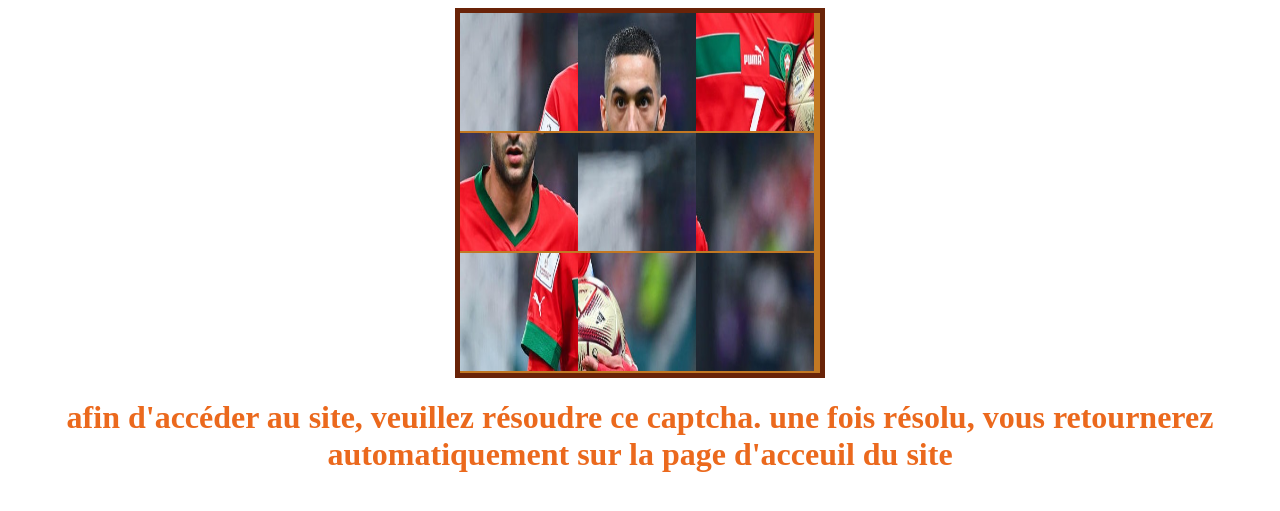
After one commit to DidoucheinSTI2D/River-Ride, a PHP site: page /component/Captcha.php in a window 1280 px wide. The commit adds this page. Shown: the top 511 px of the page. Run offline with PHP 8.4, Linux system fonts and the light colour scheme.

Commit message:
Modification + Captcha

```diff
--- /dev/null
+++ b/component/Captcha.php
@@ -0,0 +1,16 @@
+<!DOCTYPE html>
+<html lang="fr|FR">
+    <head>
+        <meta charset="UTF-8">
+        <meta name="viewport" content="width=device-width, initial-scale=1.0">
+        <title>LeSuperCoin | Captcha </title>
+        <link rel="stylesheet" href="captcha.css">
+        <script src="./puzzle.js"></script>
+    </head>
+
+    <body>
+        <div id="board">
+        </div>
+        <h1> afin d'accéder au site, veuillez résoudre ce captcha. une fois résolu, vous retournerez automatiquement sur la page d'acceuil du site </h1>
+    </body>
+</html>
--- /dev/null
+++ b/component/captcha.css
@@ -0,0 +1,19 @@
+body {
+    text-align: center;
+    color: #eb691d;
+}
+
+#board {
+    margin: 0 auto;
+    display: flex;
+    flex-wrap: wrap;
+    width: 360px;
+    height: 360px;
+    background-color: rgb(194, 120, 35);
+    border: 5px solid #692308;
+}
+
+#board img {
+    width: 118px;
+    height: 118px;
+}
--- a/component/header.php
+++ b/component/header.php
@@ -34,7 +34,7 @@ $conn = new mysqli($servername, $username, $password, $dbname);
 
                 <ul class="nav col-md-6 justify-content-end list-unstyled d-flex align-items-center">
                     <li class="nav-item">
-                        <a href="#" class="nav-link text-dark"> LeSuPerisien </a>
+                        <a href="./LeSuPerisien.php" class="nav-link text-dark"> LeSuPerisien </a>
                     </li>
                     <li class="nav-item">
                         <a href="#" class="nav-link text-dark"> Blog </a>
--- a/component/register_rules.php
+++ b/component/register_rules.php
@@ -50,7 +50,7 @@
 
         $_SESSION['id_utilisateur'] = $id_utilisateur;
 
-        header('Location: ./index.php');
+        header('Location: ./Captcha.php');
             exit;
 
     }
```
Also changed, not shown: Captcha.php (deleted, +0 -12 lines), LeSuPerisien.php (added, +52 -0 lines), component/puzzle.js (added, +42 -0 lines), register.php (+0 -17 lines), component/1.jpg (added), component/2.jpg (added), component/3.jpg (added), component/4.jpg (added), component/5.jpg (added), component/6.jpg (added), component/7.jpg (added), component/8.jpg (added), component/9.jpg (added), component/logo.png (added), 1 more files.
